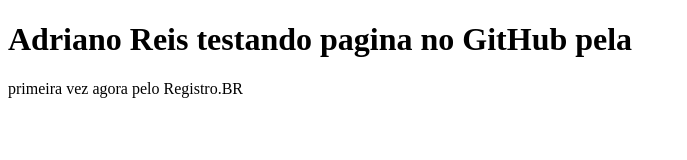
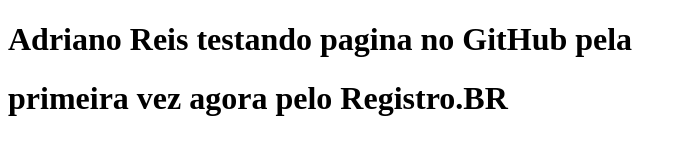
Before and after one commit to adsreis/adsreis, a plain HTML site: page index.html in a window 1280 px wide. Shown: the whole page, without its empty margins (0-687 px from the left). Drawn offline with Linux system fonts and the light colour scheme.

Commit message:
Update index.html

```diff
--- a/index.html
+++ b/index.html
@@ -3,6 +3,6 @@
 <head>
 	<title> Minha Primeira Página </title>
 	<h1> Adriano Reis testando pagina no GitHub pela </h1>
-	<h> primeira vez agora pelo Registro.BR </h1>
+	<h1> primeira vez agora pelo Registro.BR </h1>
 </head>
 </html>
```
